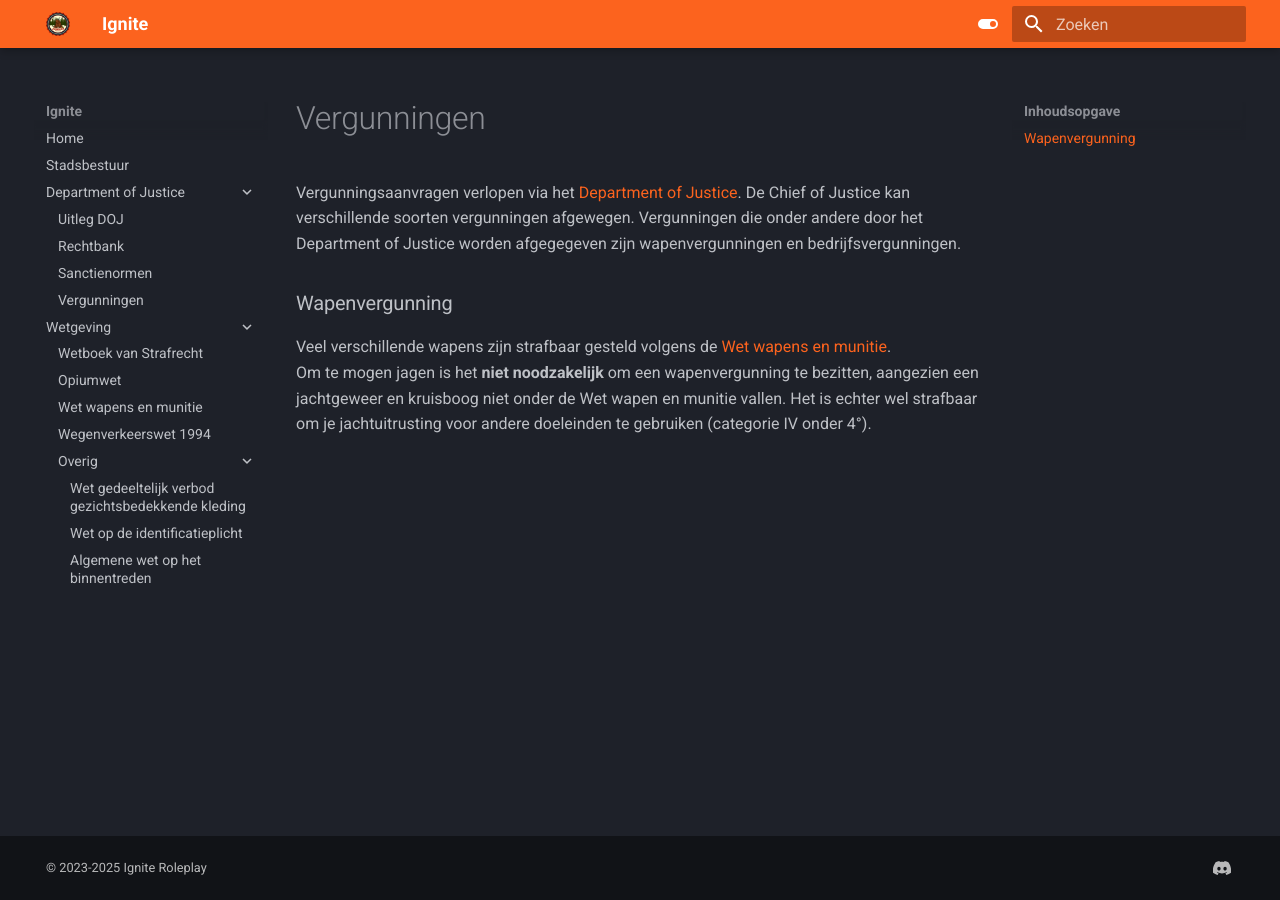
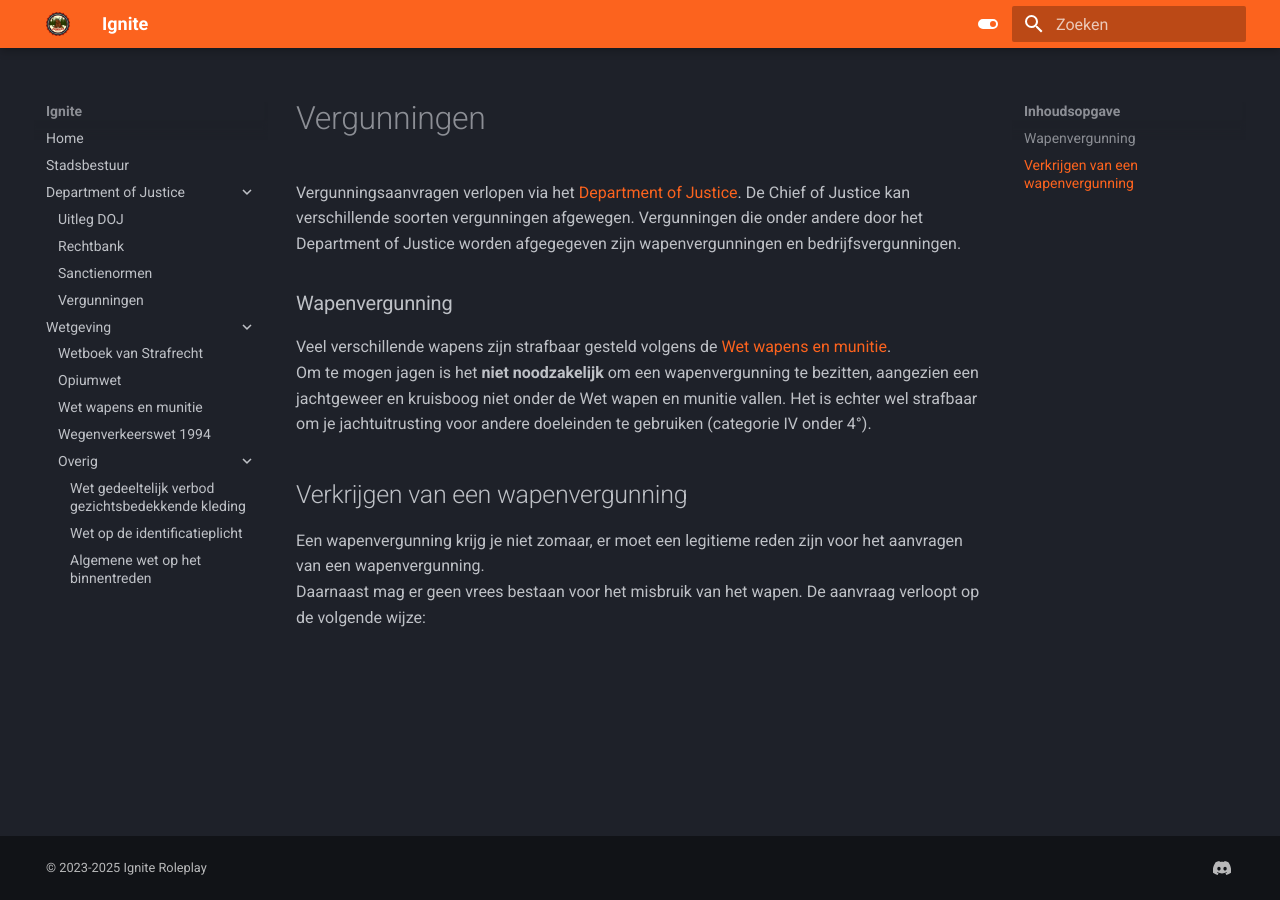
Before and after one commit to NLDenny/wetboek, an MkDocs documentation site: the page built from docs/Department of Justice/test.md, in a window 1280 px wide. Built offline with MkDocs 1.6.1 and Material for MkDocs 9.7.7, drawn with Linux system fonts in a browser that asks for light colours.

Commit message:
Update test.md

```diff
--- a/docs/Department of Justice/test.md
+++ b/docs/Department of Justice/test.md
@@ -10,3 +10,7 @@ Vergunningen die onder andere door het Department of Justice worden afgegegeven
 Veel verschillende wapens zijn strafbaar gesteld volgens de [Wet wapens en munitie](../../Wetgeving/wwm/#artikel-2-categorieen-wapens-munitie).
 Om te mogen jagen is het __niet noodzakelijk__ om een wapenvergunning te bezitten, aangezien een jachtgeweer en kruisboog niet onder de Wet wapen en munitie vallen.
 Het is echter wel strafbaar om je jachtuitrusting voor andere doeleinden te gebruiken (categorie IV onder 4°).
+
+## Verkrijgen van een wapenvergunning
+Een wapenvergunning krijg je niet zomaar, er moet een legitieme reden zijn voor het aanvragen van een wapenvergunning.
+Daarnaast mag er geen vrees bestaan voor het misbruik van het wapen. De aanvraag verloopt op de volgende wijze:
```
